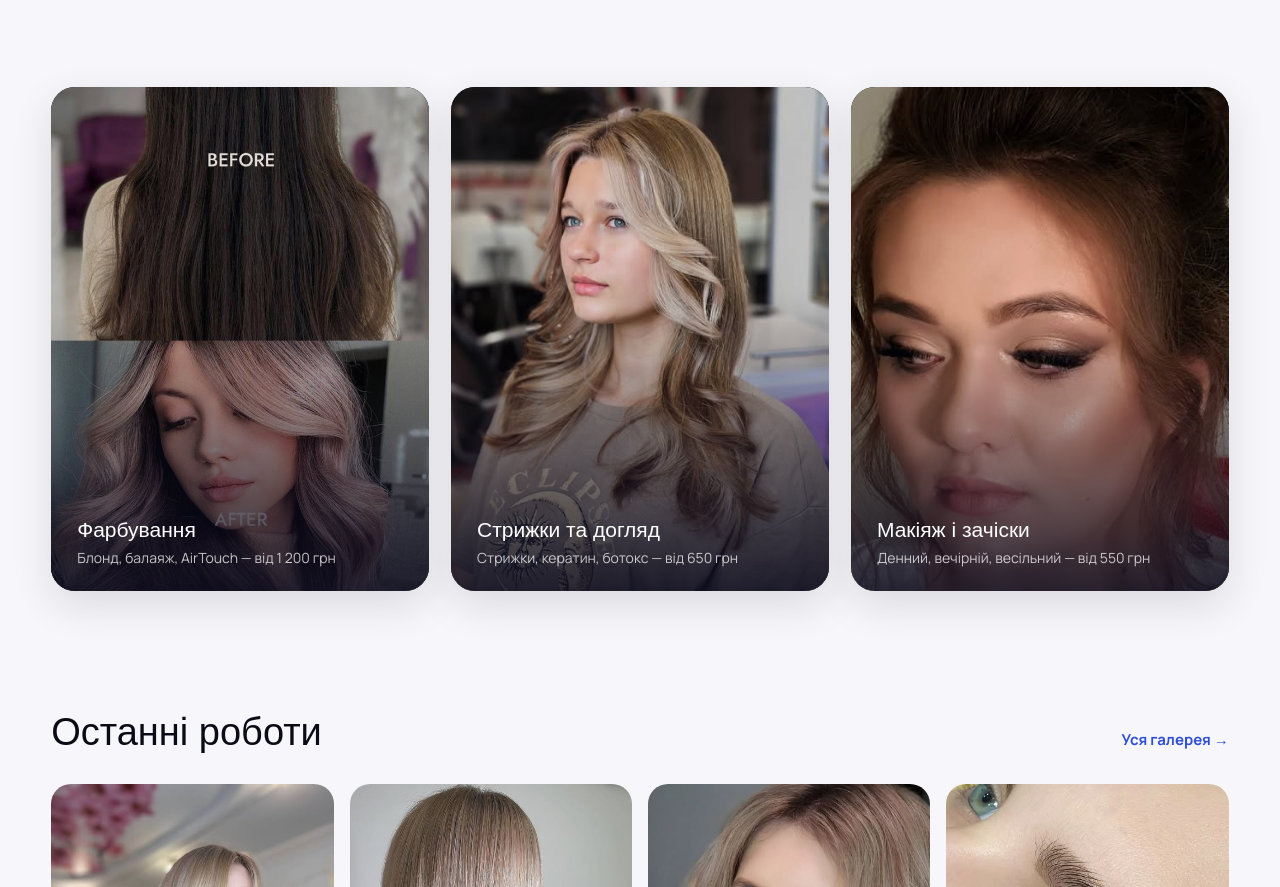
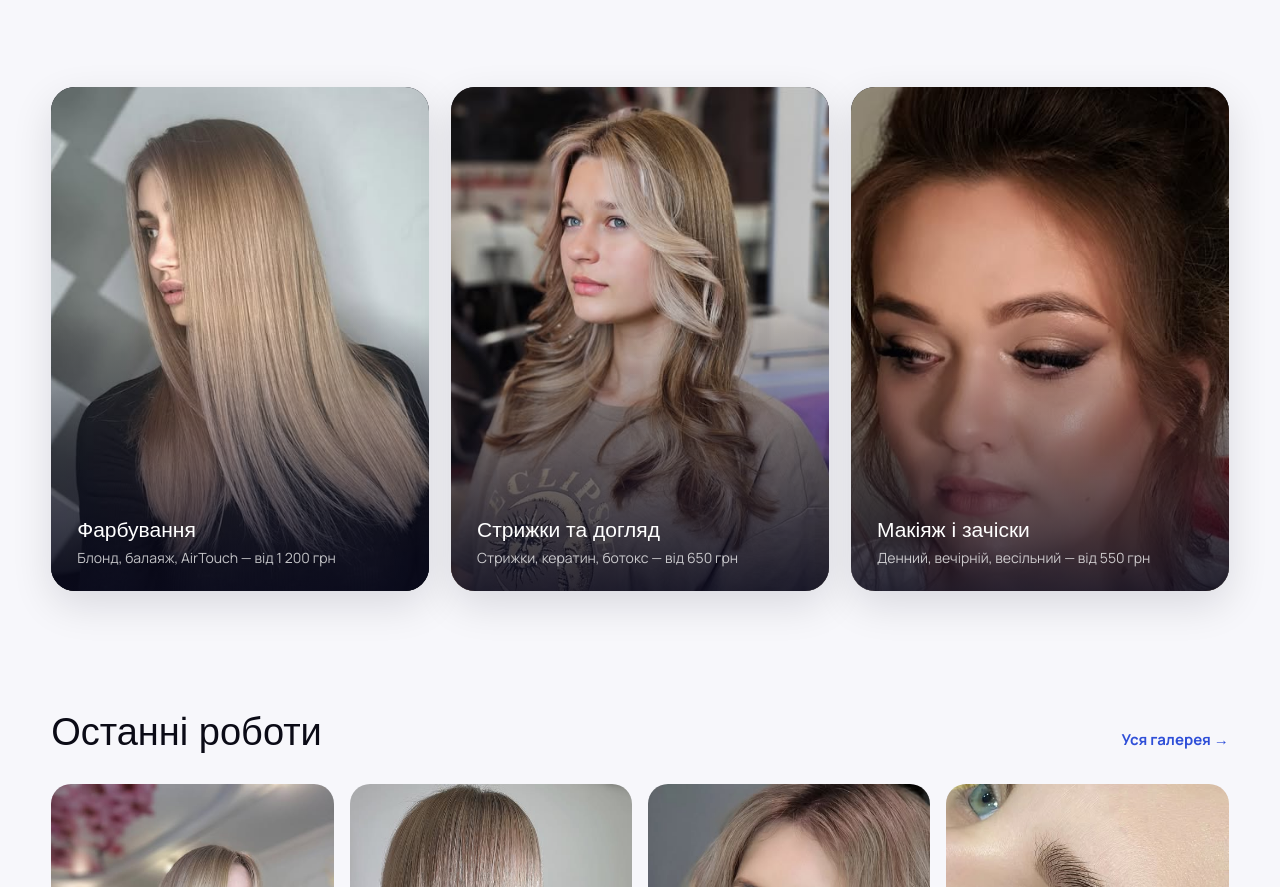
Before and after one commit to zhenyasichkar-ship-it/avrrora-salon, a plain HTML site: page index.html in a window 1280 px wide. Shown: the part 1248-2135 px from the top of the page. Drawn offline with Linux system fonts and the light colour scheme; a web font is replaced by a local one.

Commit message:
Home: drop AI before/after card image
Remove the AI before/after split (before-after.jpg) used on the "Фарбування"
card and delete the file; use a real coloring result instead.

Co-Authored-By: Claude Opus 4.8 <noreply@anthropic.com>

```diff
--- a/index.html
+++ b/index.html
@@ -59,7 +59,7 @@ a{color:#2f4fd8;text-decoration:none;transition:color .3s;} a:hover{color:#7a3ff
 <section style="width:min(1200px,92vw);margin:0 auto;padding:60px 0 40px;">
   <div style="display:grid;grid-template-columns:repeat(auto-fit,minmax(280px,1fr));gap:22px;">
     <a href="services.html" data-reveal="1" style="position:relative;display:block;border-radius:24px;overflow:hidden;aspect-ratio:3/4;background:#0b0b16;color:#fff;box-shadow:0 14px 40px rgba(11,11,22,0.12);transition:transform .45s cubic-bezier(.22,.61,.21,1);" style-hover="color:#fff;transform:translateY(-6px);">
-      <img src="images/before-after.jpg" alt="Фарбування" style="position:absolute;inset:0;width:100%;height:100%;object-fit:cover;transition:transform 1.2s cubic-bezier(.22,.61,.21,1);"/>
+      <img src="images/result-beige-straight.jpg" alt="Фарбування" style="position:absolute;inset:0;width:100%;height:100%;object-fit:cover;transition:transform 1.2s cubic-bezier(.22,.61,.21,1);"/>
       <div style="position:absolute;inset:0;background:linear-gradient(180deg,transparent 45%,rgba(11,11,30,0.85));"></div>
       <div style="position:absolute;left:26px;right:26px;bottom:24px;">
         <p style="margin:0;font-family:'Unbounded',sans-serif;font-weight:500;font-size:21px;">Фарбування</p>
```
Also changed, not shown: images/before-after.jpg (deleted).
